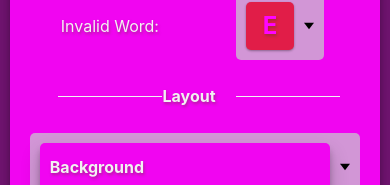
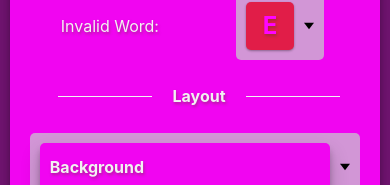
Before and after one commit to MattHaslemTech/Colordle, a React (Create React App) app: page / in a window 390 px wide. Shown: the part 450-635 px from the top of the page. Built offline with nearby package versions, Linux system fonts and the light colour scheme.

Commit message:
minor style change

```diff
--- a/src/components/styles/popups.css
+++ b/src/components/styles/popups.css
@@ -152,7 +152,7 @@
     text-align: left;
   }
 
-  .pop-up-wrap .content-wrap section.mobile-column .row > *:first-child
+  .pop-up-wrap .content-wrap section.mobile-column .row:not(.heading-wrap) > *:first-child
   {
     margin-right: 0px;
   }
```
